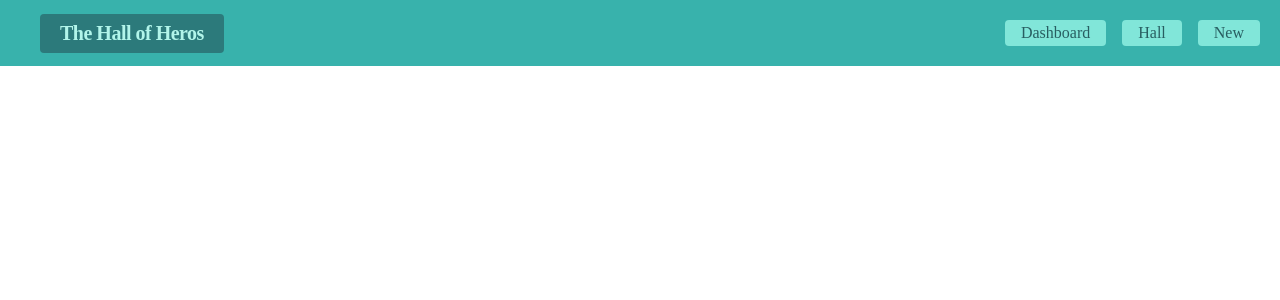
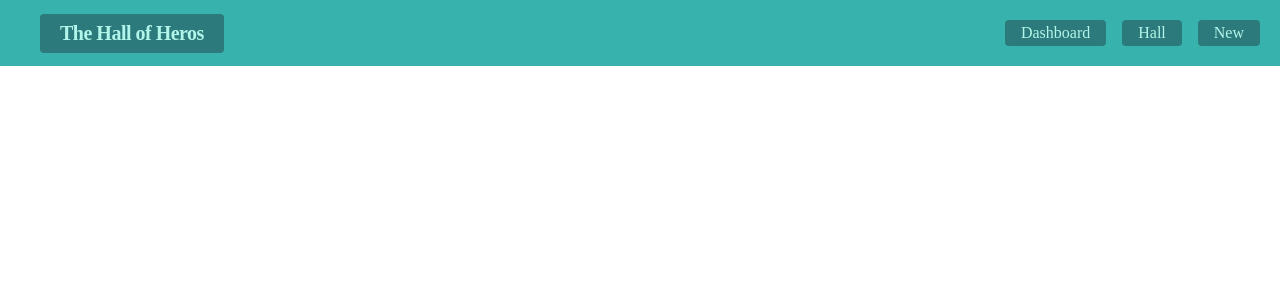
Before and after one commit to opsaaaaa/hall-of-heros, an Angular app: page / in a window 1280 px wide. Shown: the top 300 px of the page. Built offline with nearby package versions, Linux system fonts and the light colour scheme.

Commit message:
cleanup tailwind file

```diff
--- a/src/styles.css
+++ b/src/styles.css
@@ -1,15 +1,3 @@
-.app-nav-bar {
-  width: 100%;
-}
-
-#nav-title {
-  margin: 0.75rem;
-}
-
-#nav-list-1 {
-  list-style-type: none;
-}
-
 ul.nav.nav-links {
   display: flex;
   list-style-type: none;
@@ -20,15 +8,10 @@ li.nav.nav-link {
   margin-right: 0.5rem;
 }
 
-a.nav.nav-link:active {
-  background-color: #2c7a7b;
-  color: #81e6d9;
-}
-
 a.nav.nav-link {
   display: inline-block;
   border-radius: 0.25rem;
-  color: #285e61;
+  color: #b2f5ea;
   margin-top: 0;
   margin-bottom: 0;
   margin-left: 0.25rem;
@@ -37,16 +20,17 @@ a.nav.nav-link {
   padding-bottom: 0.25rem;
   padding-left: 1rem;
   padding-right: 1rem;
-  background-color: #81e6d9;
+  background-color: #2c7a7b;
 }
 
 a.nav.nav-link:hover {
-  background-color: #319795;
-  color: #b2f5ea;
+  background-color: #b2f5ea;
+  color: #2c7a7b;
 }
 
-body {
-  margin: 0;
+a.nav.nav-link:active {
+  background-color: #b2f5ea;
+  color: #2c7a7b;
 }
 
 nav.nav.nav-bar {
@@ -83,3 +67,7 @@ span.nav.nav-title {
   padding-top: 0.5rem;
   padding-bottom: 0.5rem;
 }
+
+body {
+  margin: 0;
+}
--- a/src/tailwind.sass
+++ b/src/tailwind.sass
@@ -1,38 +1,26 @@
 
-.app-nav-bar
-    @apply w-full
-
-#teal-bar
-
-#nav-title
-    @apply m-3
-
-#nav-list-1
-    @apply list-none
-
+// nav links
 ul.nav.nav-links
     @apply flex list-none mr-8
-
 li.nav.nav-link
     @apply mr-2
+a.nav.nav-link
+    @apply inline-block rounded text-teal-200 my-0 mx-1 py-1 px-4 bg-teal-700
+a.nav.nav-link:hover
+    @apply bg-teal-200 text-teal-700
+a.nav.nav-link:active
+    @apply bg-teal-200 text-teal-700
 
-a.nav.nav-link:active
-    @apply bg-teal-700 text-teal-300
-
-a.nav.nav-link
-    @apply inline-block rounded text-teal-800 my-0 mx-1 py-1 px-4 bg-teal-300
-
-a.nav.nav-link:hover
-    @apply bg-teal-600 text-teal-200
-
-body
-    @apply m-0
-
+// nav bar
 nav.nav.nav-bar
     @apply flex items-center justify-between flex-wrap bg-teal-500 w-full px-6 py-1
 
+// nav title
 div.nav.nav-title
     @apply text-teal-200 flex items-center flex-shrink-0 ml-4 my-2
-
 span.nav.nav-title
     @apply font-semibold text-xl tracking-tight rounded bg-teal-700 px-5 py-2
+
+// remove body margin
+body
+    @apply m-0
```
